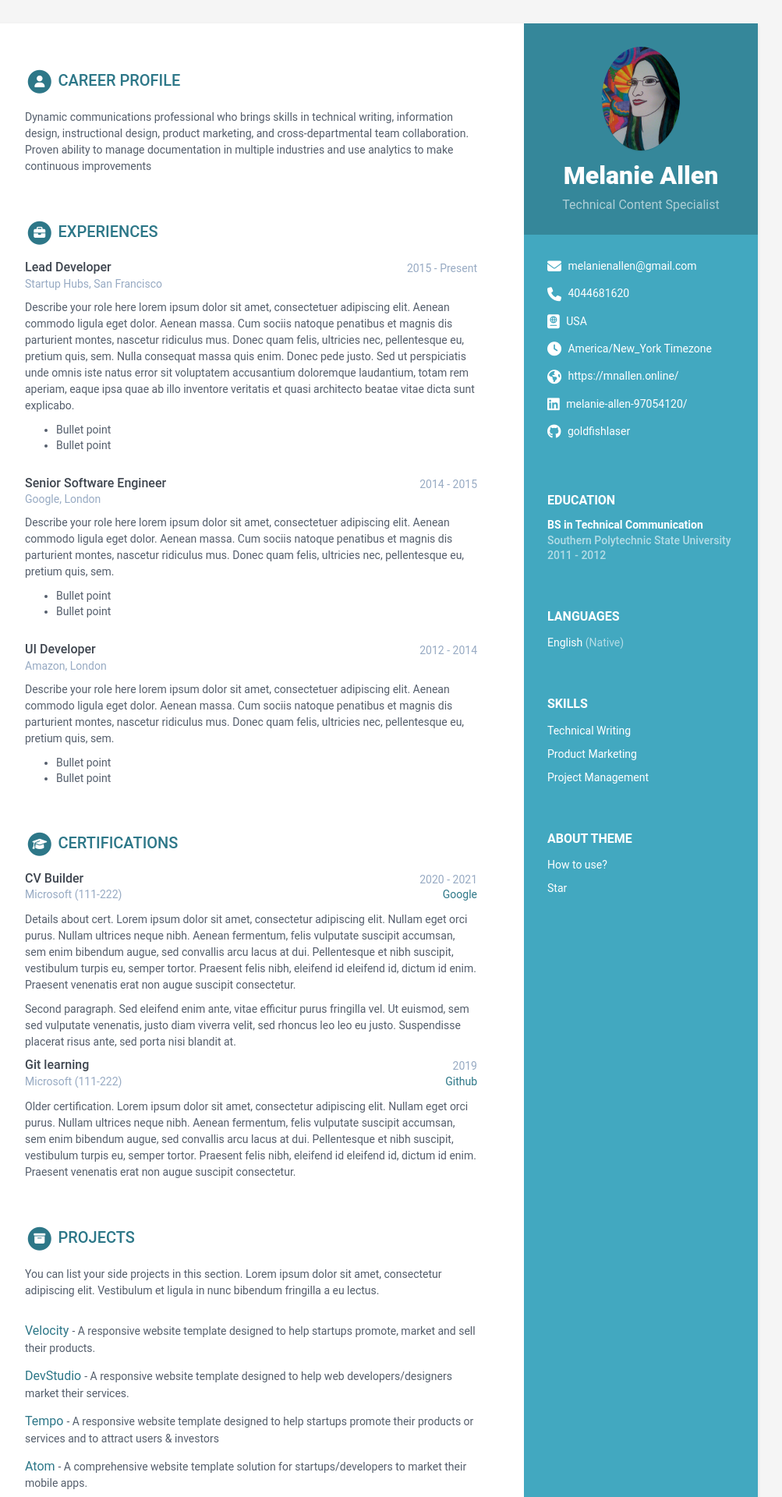
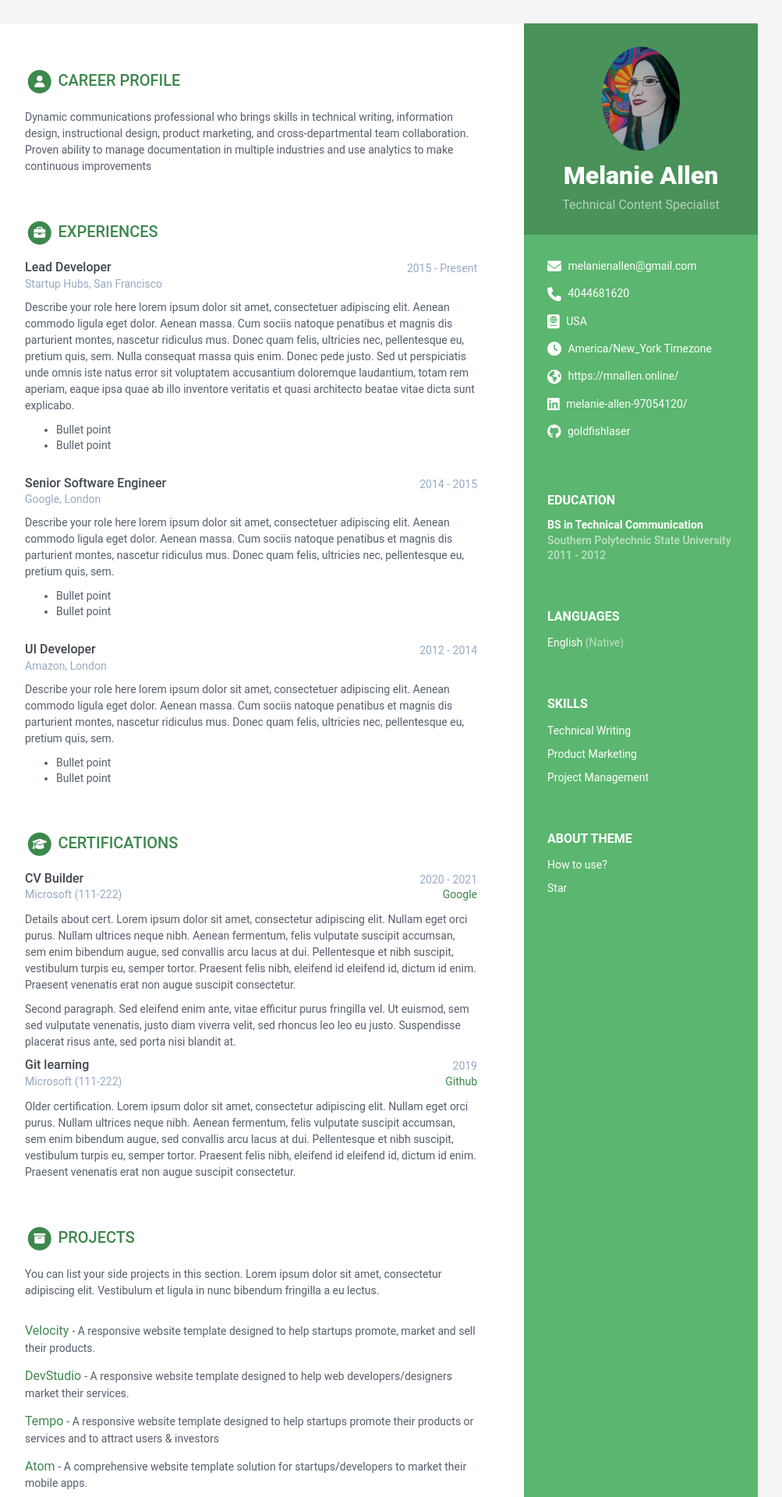
Before and after one commit to goldfishlaser/online-cv2, a Jekyll site: the page built from index.html, in a window 1280 px wide. Shown: the top 1920 px of the page at 78% size, without its empty margins (168-1171 px from the left). Built offline with Jekyll 4.4.1, drawn with Linux system fonts in a browser that asks for light colours.

Commit message:
Update _config.yml

```diff
--- a/_config.yml
+++ b/_config.yml
@@ -2,7 +2,7 @@
 
 # Site Settings
 title: My Resume
-url: 'http://webjeda.com'
+url: 'http://goldfishlaser.github.io'
 
 #change it according to your repository name
 # disabling since we are using a custom domain
@@ -10,7 +10,7 @@ url: 'http://webjeda.com'
 
 description: A beautiful Jekyll theme for creating resume
 # Style will be applied only after restarting the build or serve. Just choose one of the options.
-theme_skin: blue # blue turquoise green berry orange ceramic teal oceanstale
+theme_skin: green # blue turquoise green berry orange ceramic teal oceanstale
 chrome_mobile_color: #use hex colors (ex:#1976d2) or leave empty if you don't want a color for chrome mobile searchbar
 
 # Tracker
```
